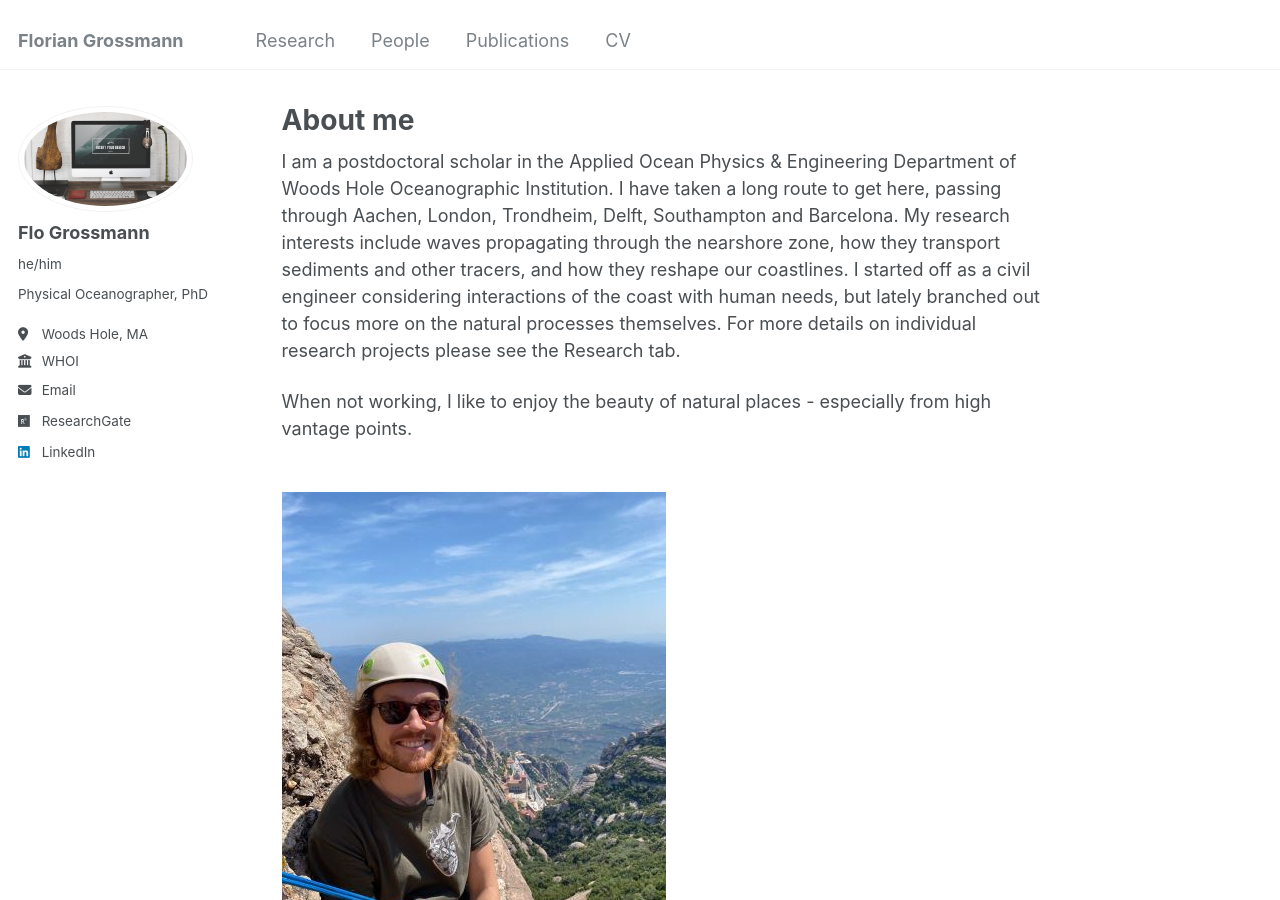
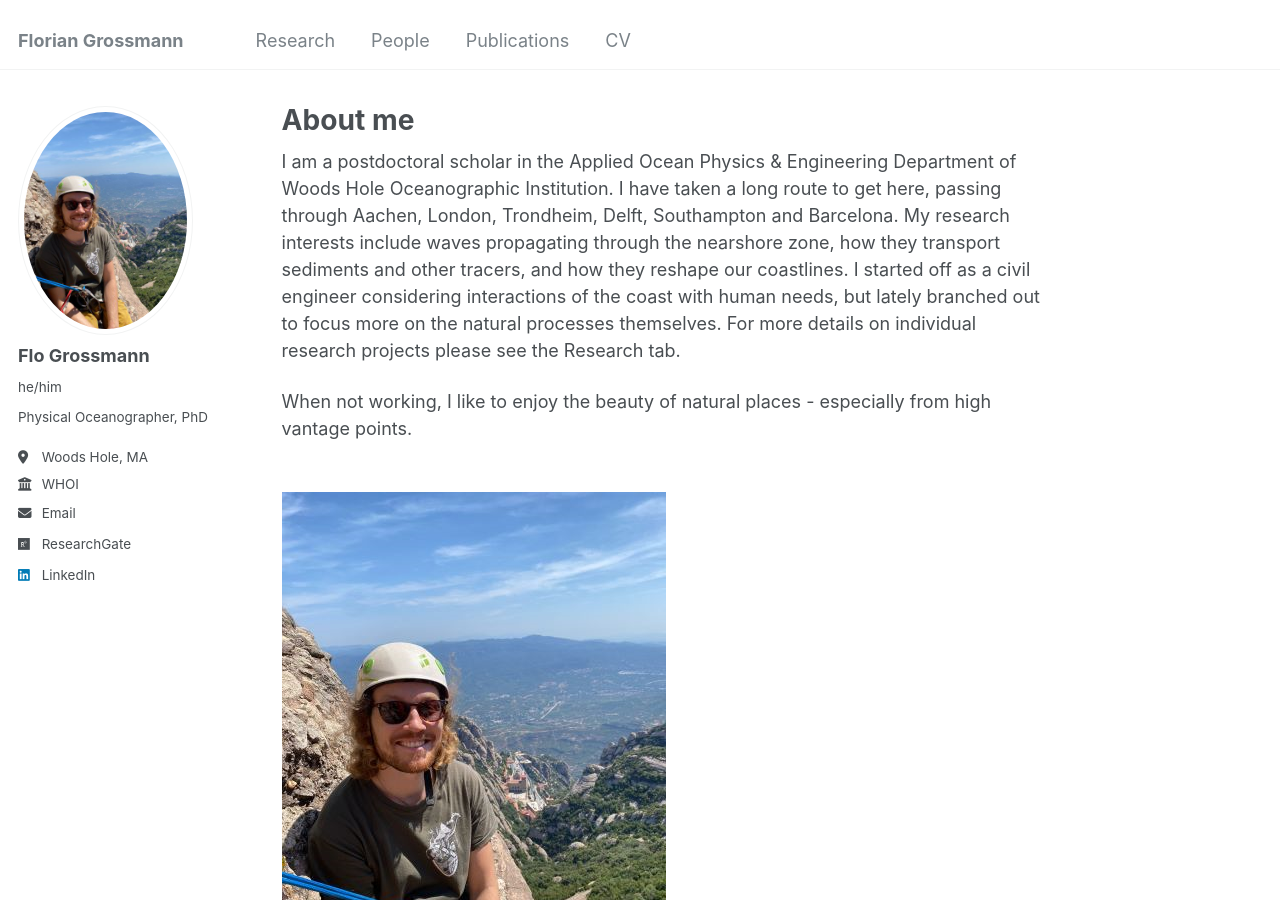
Before and after one commit to FlorianGrossmann/FlorianGrossmann.github.io, a Jekyll site: the page built from _pages/about.md, in a window 1280 px wide and 900 px high. Built offline with Jekyll 4.4.1, drawn with Linux system fonts in a browser that asks for light colours.

Commit message:
Update _config.yml

```diff
--- a/_config.yml
+++ b/_config.yml
@@ -21,7 +21,7 @@ repository               : "academicpages/academicpages.github.io"
 #               Additional customization can be done by editing /_includes/author-profile.html
 author:
   # Biographic information
-  avatar           : "/foo-bar-identity.jpg"
+  avatar           : "/cclimbiflo.jpg"
   name             : "Flo Grossmann"
   pronouns         : "he/him"
   bio              : "Physical Oceanographer, PhD"
```
